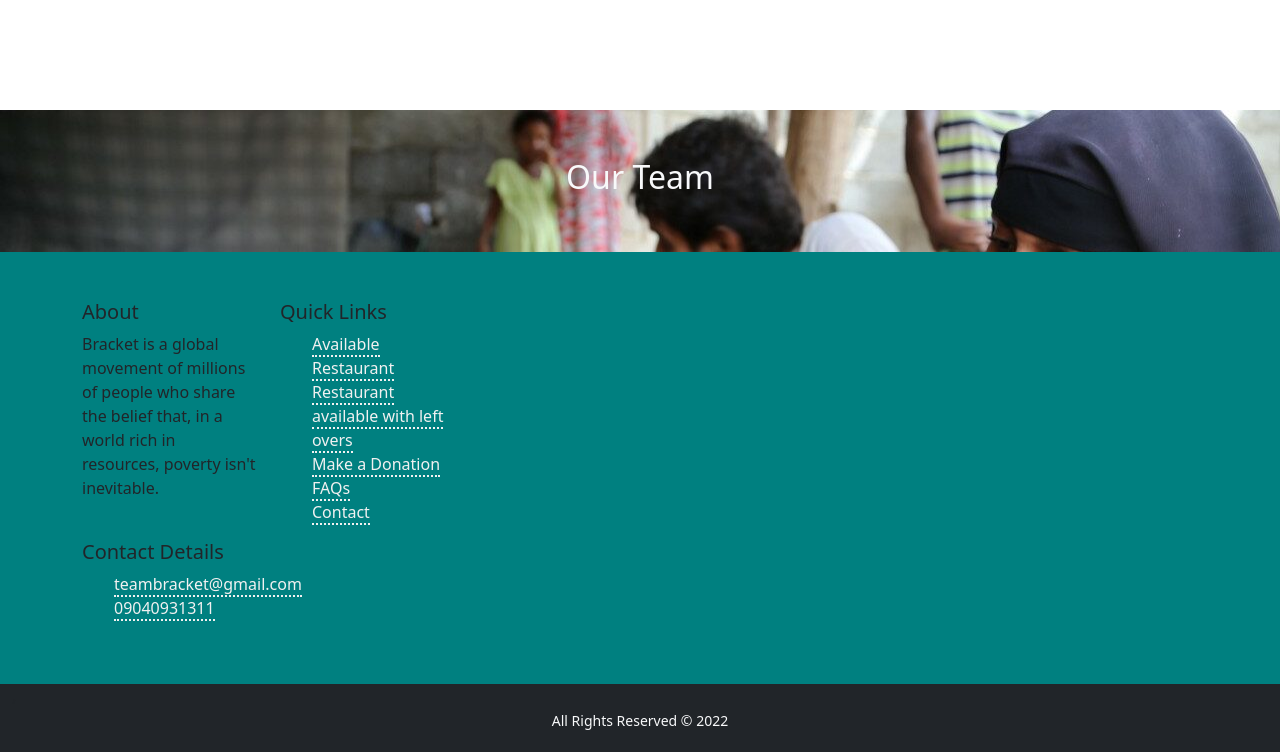
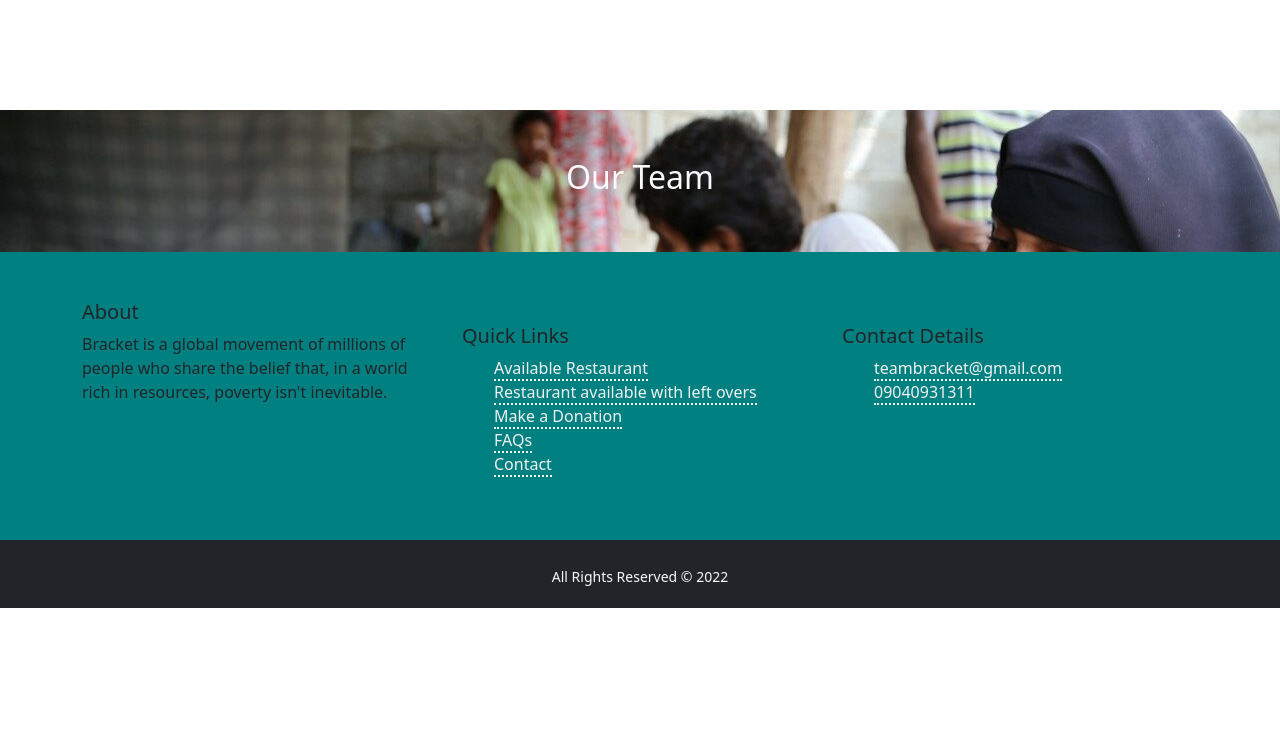
Before and after one commit to ibroraheem/hunger, a plain HTML site: page index.html in a window 1280 px wide. Shown: the part 2915-3667 px from the top of the page. After the commit the page ends 3523 px from the top, so only its background shows below. Drawn offline with nearby package versions, Linux system fonts and the light colour scheme.

Commit message:
footer edit

```diff
--- a/index.html
+++ b/index.html
@@ -218,16 +218,15 @@
     </div>
     <div class="container-fluid pb-5 links">
         <div class="container pt-5">
-            <div class="col-12 col-md-6 col-lg-4">
                 <div class="row">
-                    <div class="col">
+                    <div class="col-12 col-lg-4 col-md-6">
                         <h5>About</h5>
                         <p>Bracket is a global movement of millions of people who share the belief that, in a world rich
                             in
                             resources, poverty isn't inevitable.</p>
                         <i class="fa fa-facebook" aria-hidden="false"></i>
                     </div>
-                    <div class="col">
+                    <div class="col-12 col-lg-4 col-md-6 mt-4">
                         <h5>Quick Links</h5>
                         <ul class="quick-links">
                             <li><a href="#">Available Restaurant</a></li>
@@ -237,7 +236,7 @@
                             <li><a href="">Contact</a></li>
                         </ul>
                     </div>
-                    <div class="col">
+                    <div class="col-12 col-lg-4 col-md-6 mt-4">
                         <h5>Contact Details</h5>
                         <ul class="quick-links">
                             <li><a href="mailto:#">teambracket@gmail.com</a></li>
@@ -250,7 +249,6 @@
     </div>
     <footer class="container-fluid bg-dark pb-1">
         ,<div class="container">
-
         </div>
         <p class="text-center text-light"><small>All Rights Reserved &copy; 2022</small></p>
     </footer>
```
